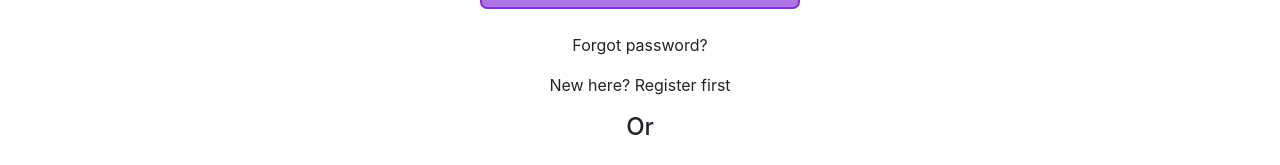
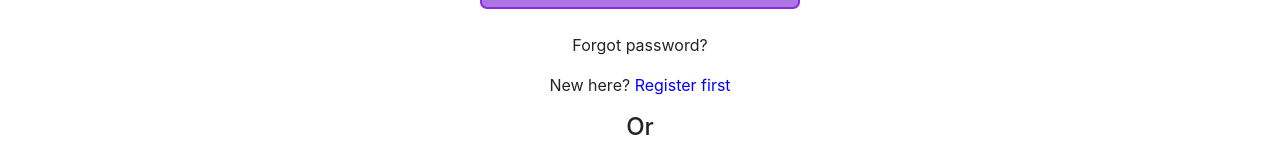
Before and after one commit to neloy005/fruits-inventory-client, a React (Create React App) app: page /login in a window 1280 px wide. Shown: the part 254-419 px from the top of the page. Built offline with nearby package versions, Linux system fonts and the light colour scheme; no server answers; the HTML template or start-up script is replaced by a standard one.

Commit message:
signout implemented

```diff
--- a/src/component/Header/Header.js
+++ b/src/component/Header/Header.js
@@ -1,9 +1,17 @@
+import { signOut } from 'firebase/auth';
 import React from 'react';
 import { Button, Container, Nav, Navbar } from 'react-bootstrap';
+import { useAuthState } from 'react-firebase-hooks/auth';
 import { Link } from 'react-router-dom';
+import auth from '../../firebase.init';
 import './Header.css'
 
+const handleSignOut = () => {
+    signOut(auth);
+}
+
 const Header = () => {
+    const [user] = useAuthState(auth);
     return (
         <div>
             <Navbar id='navbar' bg="light" expand="lg">
@@ -20,7 +28,13 @@ const Header = () => {
 
                             <Nav.Link href="#action2">Link</Nav.Link>
                         </Nav>
-                        <Nav.Link as={Link} to='/login'><Button variant="outline-danger">Login</Button></Nav.Link>
+                        {
+                            user ?
+                                <Nav.Link onClick={handleSignOut}><Button variant="outline-success">Logout</Button></Nav.Link>
+                                :
+                                <Nav.Link as={Link} to='/login'><Button variant="outline-danger">Login</Button></Nav.Link>
+                        }
+
 
                     </Navbar.Collapse>
                 </Container>
--- a/src/component/Login/Login.js
+++ b/src/component/Login/Login.js
@@ -13,6 +13,10 @@ const Login = () => {
     if (user) {
         navigate('/');
     }
+
+    const navigateToRegister = () => {
+        navigate('/register');
+    }
     return (
         <div className='login-container'>
             <h2>Login to 🍉Fruits🍋</h2>
@@ -24,7 +28,7 @@ const Login = () => {
             </form>
             <br />
             <p>Forgot password?</p>
-            <p>New here? <span>Register first</span></p>
+            <p>New here? <span style={{ 'color': 'blue', 'cursor': 'pointer' }} onClick={navigateToRegister}>Register first</span></p>
             <h4>Or</h4>
             <br />
             <div className='google-signin-container' onClick={() => signInWithGoogle()}>
```
